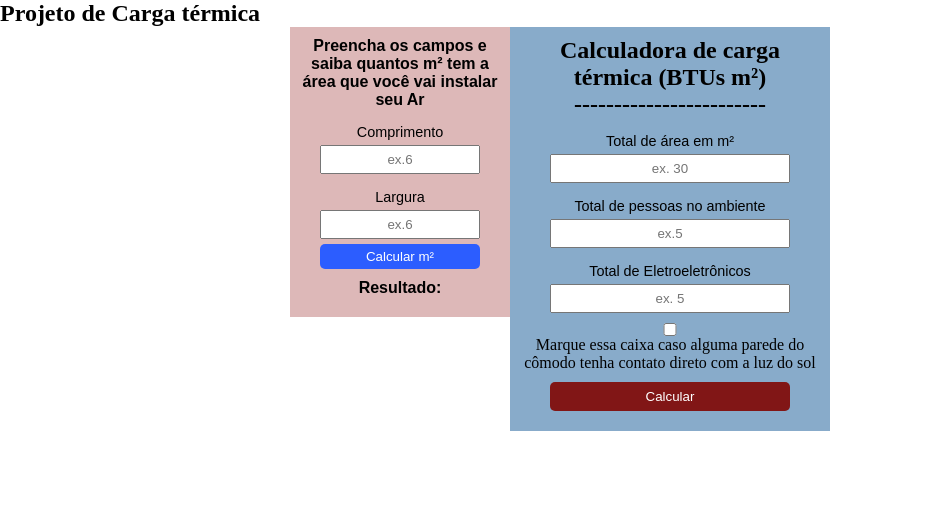
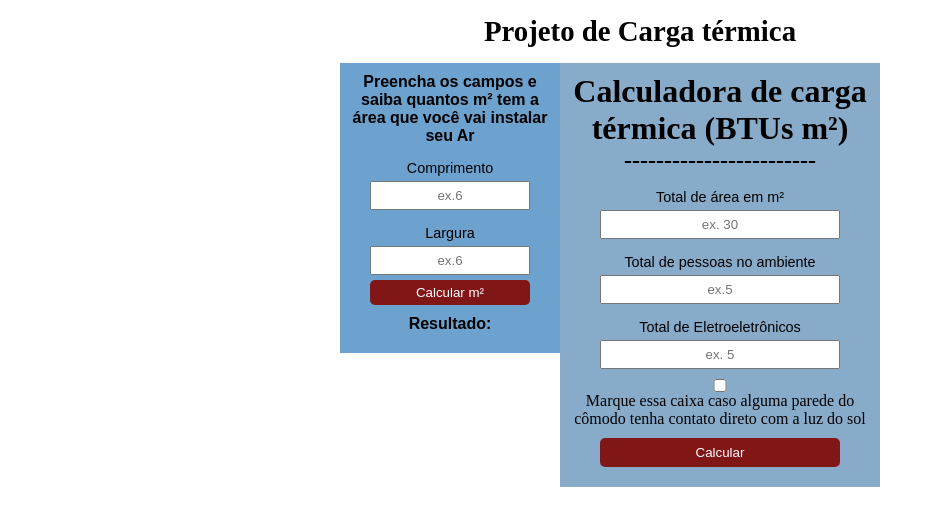
Before and after one commit to Joanderson98/calculadora_de_carga_termica-js, a plain HTML site: page index.html in a window 1280 px wide. Shown: the whole page, without its empty margins (0-943 px from the left). Drawn offline with Linux system fonts and the light colour scheme.

Commit message:
background-color modified

```diff
--- a/index.html
+++ b/index.html
@@ -13,9 +13,10 @@
 
 <body>
 
-    <h1>Projeto de Carga térmica</h1>
+
 
     <div class="center">
+        <h1 class="title">Projeto de Carga térmica</h1>
         <div class="container">
             <h1>Calculadora de carga térmica (BTUs m²)</h1>
             <h2>------------------------</h2>
--- a/style.css
+++ b/style.css
@@ -1,11 +1,13 @@
 *{
     padding: 0;
     margin: 0;
+
 }
 
 .center{
     margin: auto;
-    max-width: 700px;
+    max-width: 600px;
+
 }
 
 .container{
@@ -16,13 +18,13 @@
     text-align: center;
     display: inline-block;
 
-
-
-
-
+}
+.title{
+    font-size: 1.8em;
+    text-align: center;
+    padding: 15px;
 
 }
-
 
 input{
     width: 80%;
@@ -34,8 +36,6 @@ input{
     margin-top: 10px;
     padding-left: 20px;
     text-align: center;
-
-
 }
 
 
@@ -57,27 +57,20 @@ p{
     font-size: 0.9rem;
     font-family: Arial, Helvetica, sans-serif;
 }
-h1{
-    font-size: 1.5em;
-}
 
 .metro2{
     padding: 10px;
     margin-bottom: 5px;
-   background-color: rgb(221, 184, 184);
+   background-color: rgb(109, 161, 206);
    max-width: 200px;
    float: left;
    text-align: center;
    font-family: Arial, Helvetica, sans-serif;
-
-
-
-
 }
 
 #botao1{
     color: white;
-    background-color: rgb(44, 93, 255);
+    background-color: rgb(129, 22, 22);
     margin-top: 5px;
     width: 80%;
     border: none;
```
